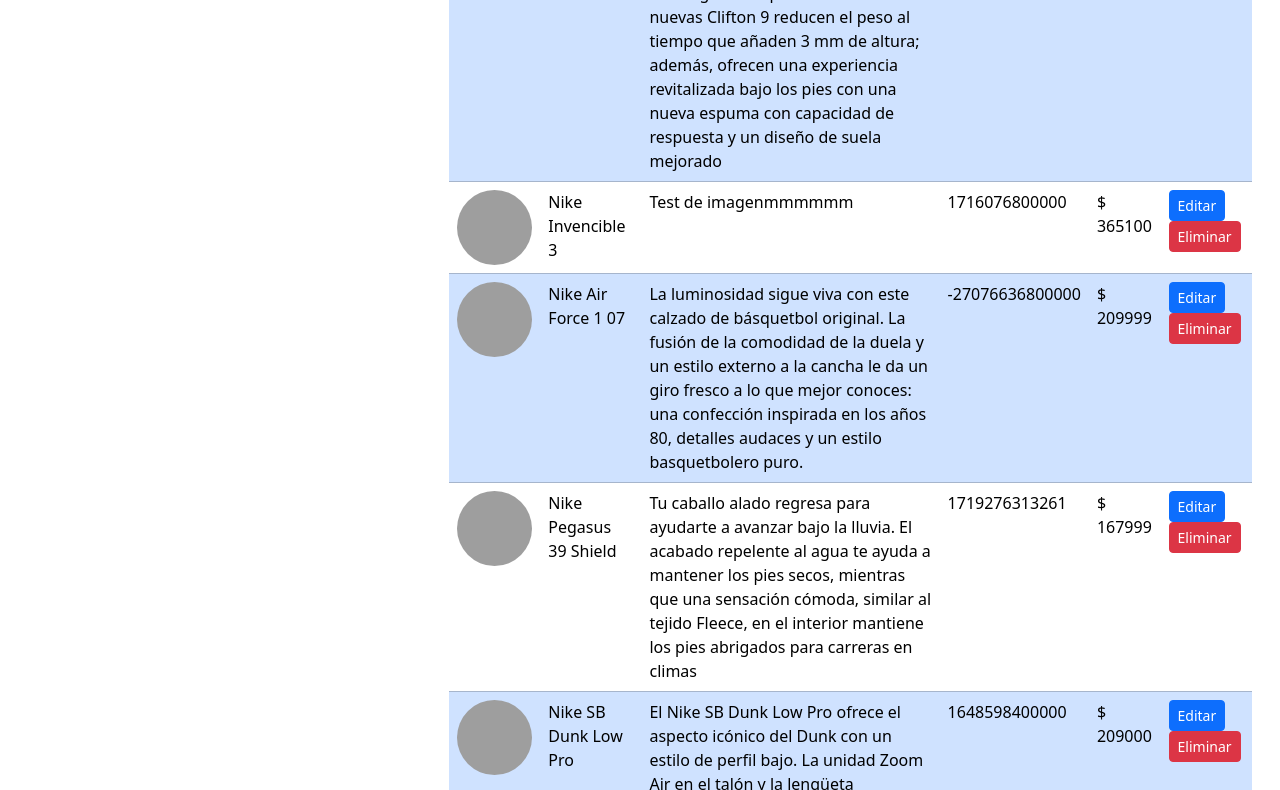
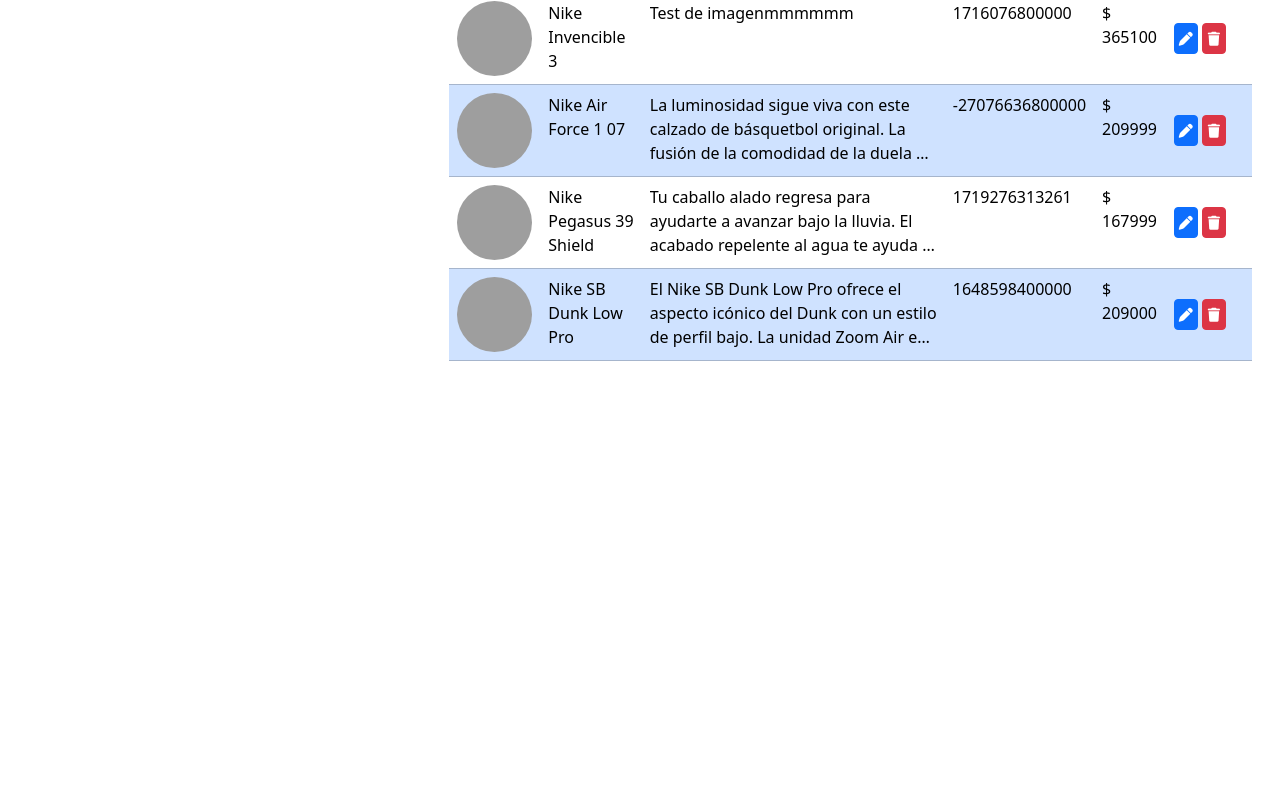
Before and after one commit to Neomartin/69116-Admin-product, a plain HTML site: page index.html in a window 1280 px wide. Shown: the part 365-1155 px from the top of the page. After the commit the page ends 800 px from the top, so only its background shows below. Drawn offline with nearby package versions, Linux system fonts and the light colour scheme; grey boxes are pictures that could not be loaded.

Commit message:
UI de tabla mejorada

```diff
--- a/css/styles.css
+++ b/css/styles.css
@@ -2,8 +2,27 @@
 
     #table-body {
 
-        tr:nth-child(odd) > * {
+        tr:nth-child(odd) > td {
             background-color: #ffffff !important;
+        }
+    }
+
+    .product-actions {
+        vertical-align: middle;
+
+        .btn {
+            padding: 4px 0;
+            width: 24px;
+            text-align: center;
+        }
+    }
+
+    .product-description {
+        .description {
+            display: -webkit-box;
+            -webkit-line-clamp: 3;
+            overflow: hidden;
+            -webkit-box-orient: vertical;
         }
     }
 
--- a/index.html
+++ b/index.html
@@ -7,6 +7,9 @@
     <!-- Bootstrap -->
     <link href="https://cdn.jsdelivr.net/npm/bootstrap@5.3.3/dist/css/bootstrap.min.css" rel="stylesheet" integrity="sha384-QWTKZyjpPEjISv5WaRU9OFeRpok6YctnYmDr5pNlyT2bRjXh0JMhjY6hW+ALEwIH" crossorigin="anonymous">
     <script src="https://cdn.jsdelivr.net/npm/bootstrap@5.3.3/dist/js/bootstrap.bundle.min.js" integrity="sha384-YvpcrYf0tY3lHB60NNkmXc5s9fDVZLESaAA55NDzOxhy9GkcIdslK1eN7N6jIeHz" crossorigin="anonymous"></script>
+
+    <!-- Fontawesome -->
+    <link rel="stylesheet" href="https://cdnjs.cloudflare.com/ajax/libs/font-awesome/6.5.2/css/all.min.css" integrity="sha512-SnH5WK+bZxgPHs44uWIX+LLJAJ9/2PkPKZ5QiAj6Ta86w+fsb2TkcmfRyVX3pBnMFcV7oQPJkl9QevSCWr3W6A==" crossorigin="anonymous" referrerpolicy="no-referrer" />
 
     <!-- Estilos CSS -->
      <link rel="stylesheet" href="/css/styles.css">
--- a/js/product-admin.js
+++ b/js/product-admin.js
@@ -70,7 +70,11 @@ products.forEach((prod) => {
             ${prod.name}
         </td>
         <td class="product-description">
-            ${prod.description}
+
+            <div class="description" title="${prod.description}">
+                ${prod.description}
+            </div>
+
         </td>
         <td class="product-date">
             ${prod.createdAt}
@@ -79,8 +83,12 @@ products.forEach((prod) => {
             $ ${prod.price}
         </td>
         <td class="product-actions">
-            <button class="btn btn-primary btn-sm">Editar</button>
-            <button class="btn btn-danger btn-sm">Eliminar</button>
+            <button class="btn btn-primary btn-sm">
+                <i class="fa-solid fa-pen"></i>
+            </button>
+            <button class="btn btn-danger btn-sm">
+                <i class="fa-solid fa-trash"></i>
+            </button>
         </td>
 </tr>`
 
```
